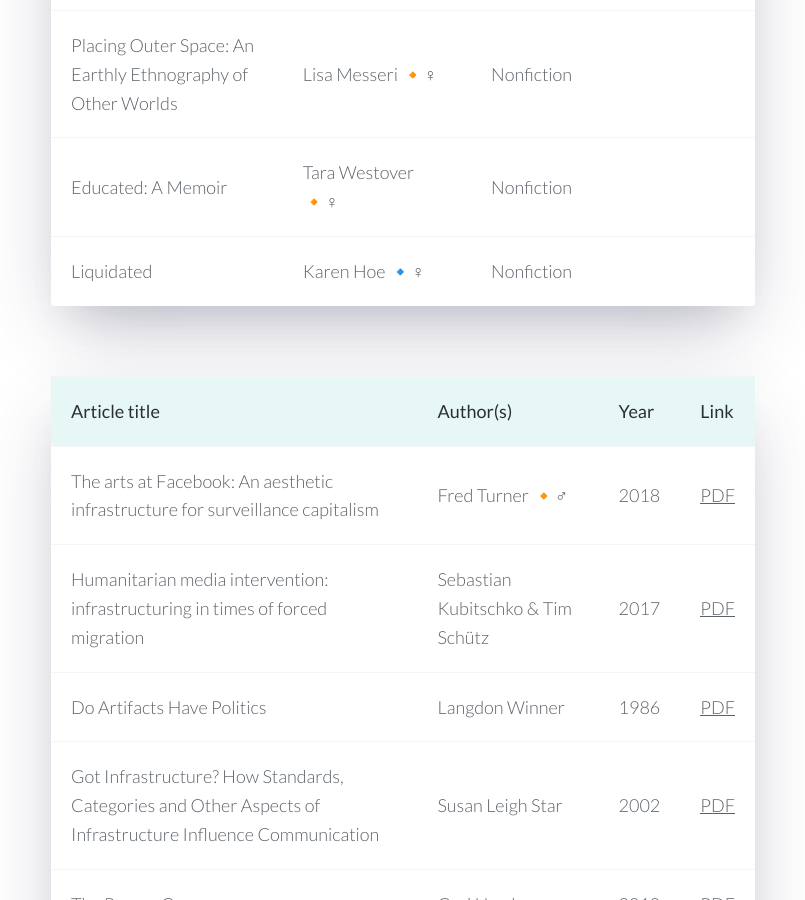
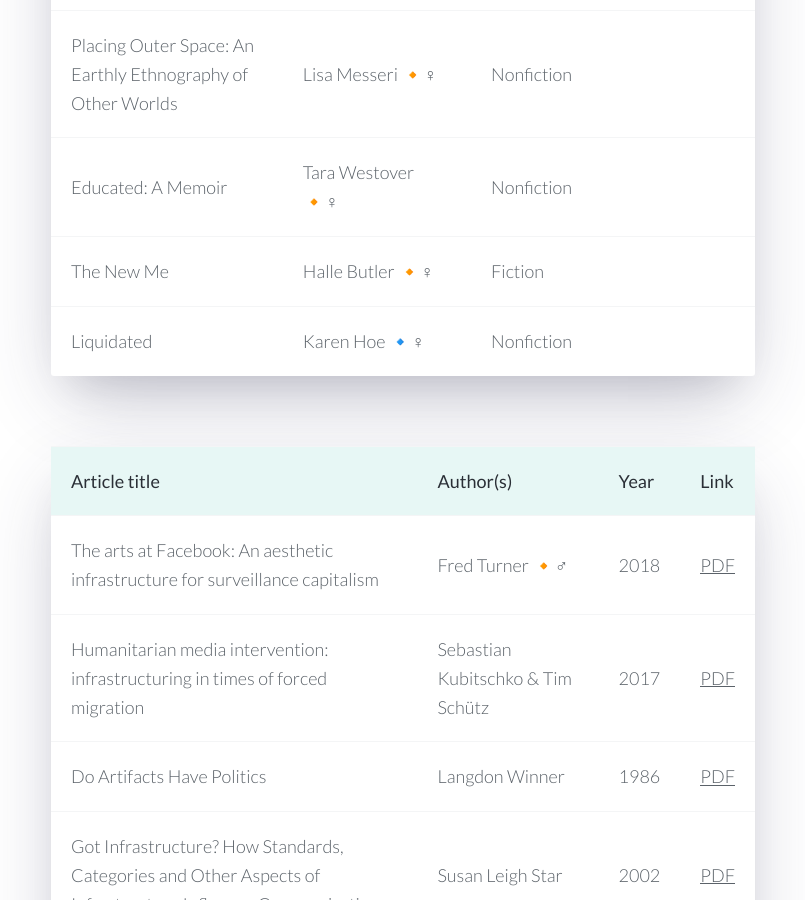
Before and after one commit to venetucci/personal-website, a Jekyll site: the page built from _pages/reading-list.md, in a window 1280 px wide and 900 px high, scrolled down 1678 px. Shown: the whole window, without its empty margins (237-1042 px from the left). Built offline with Jekyll 4.4.1, drawn with Linux system fonts in a browser that asks for light colours; nearby versions of some CDN libraries.

Commit message:
Update reading-list.md

```diff
--- a/_pages/reading-list.md
+++ b/_pages/reading-list.md
@@ -23,6 +23,7 @@ Past list: <a href="/reading-list-2018">2018</a>
 | Sapiens: A Brief History of Humankind | Yuval Noah Harari 🔹♂ | Nonfiction |  |
 | Placing Outer Space: An Earthly Ethnography of Other Worlds | Lisa Messeri 🔸♀ | Nonfiction |  |
 | Educated: A Memoir | Tara Westover 🔸♀ | Nonfiction |  |
+| The New Me | Halle Butler 🔸♀ | Fiction |  |
 | Liquidated | Karen Hoe 🔹♀ | Nonfiction |  |
 
 | Article title | Author(s) | Year | Link |
```
